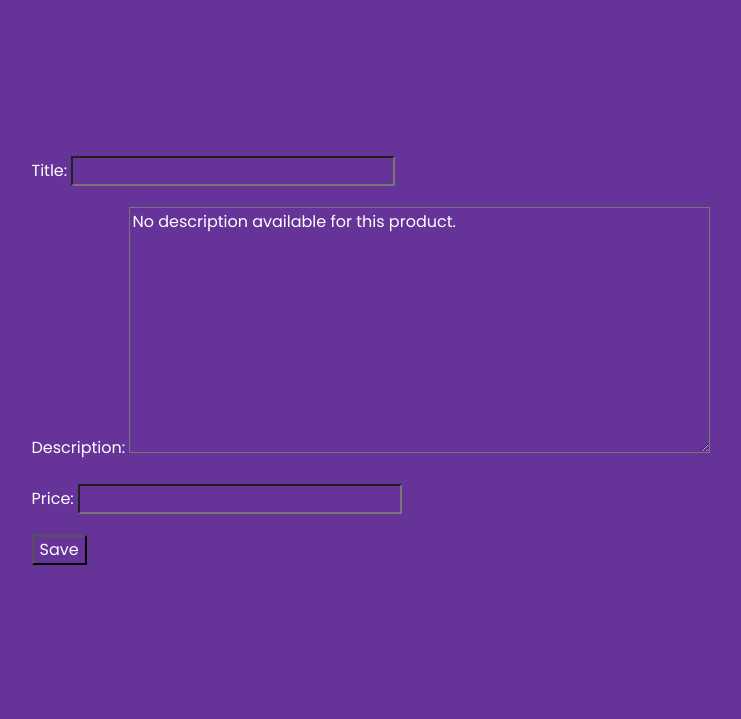
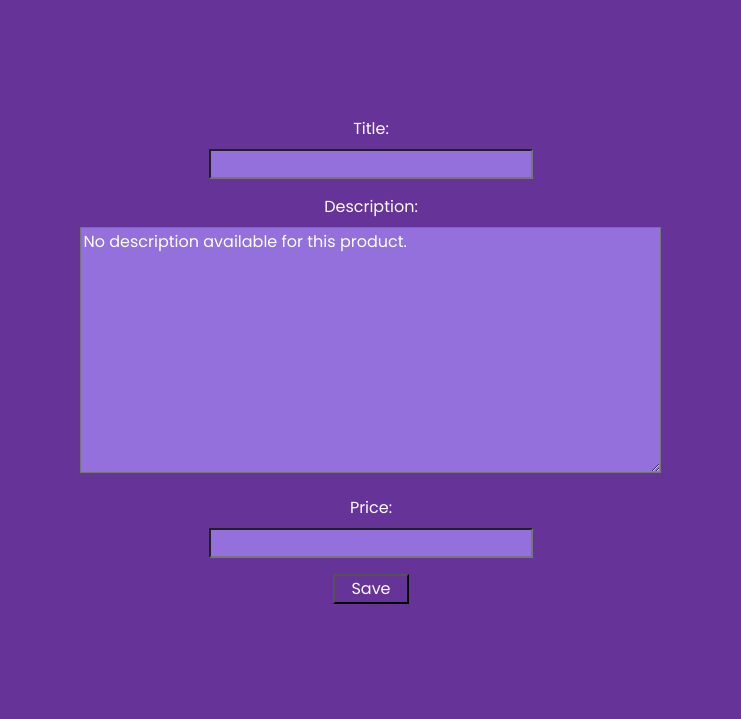
Before and after one commit to H3AR7B3A7/DjangoCourse, a Django app: page /form/ in a window 1280 px wide. Shown: the part 62-781 px from the top of the page, without its empty margins (269-1010 px from the left). Run offline with Django 3.2, Linux system fonts and the light colour scheme.

Commit message:
:lipstick: Form styling

```diff
--- a/templates/static/css/style.css
+++ b/templates/static/css/style.css
@@ -15,6 +15,8 @@ body #content {
     flex-direction: column;
 }
 
+
+/* PRODUCT AND PRODUCTS*/
 a {
     color: white;
     text-decoration: none;
@@ -24,6 +26,55 @@ a:hover {
     color: magenta;
     text-decoration: none;
 }
+
+
+/* FORMS */
+form {
+    text-align: center;
+}
+
+label {
+    width: 100%;
+}
+
+input::placeholder { /* Chrome, Firefox, Opera, Safari 10.1+ */
+  color: white;
+  opacity: 1; /* Firefox */
+}
+
+input:-ms-input-placeholder { /* Internet Explorer 10-11 */
+  color: white;
+}
+
+input::-ms-input-placeholder { /* Microsoft Edge */
+  color: white;
+}
+
+input[type=text], textarea, input[type=number] {
+    background-color: mediumpurple !important;
+}
+
+input:-webkit-autofill,
+input:-webkit-autofill:hover,
+input:-webkit-autofill:focus,
+input:-webkit-autofill:active  {
+    -webkit-box-shadow: 0 0 0 30px mediumpurple inset !important;
+}
+
+input[type=submit] {
+    padding-left: 1rem;
+    padding-right: 1rem;
+}
+
+input:hover, textarea:hover {
+    background-color: magenta !important;
+}
+
+input:focus {
+        outline: none;
+}
+
+
 
 /* NAVBAR */
 .navbar-nav {
```
